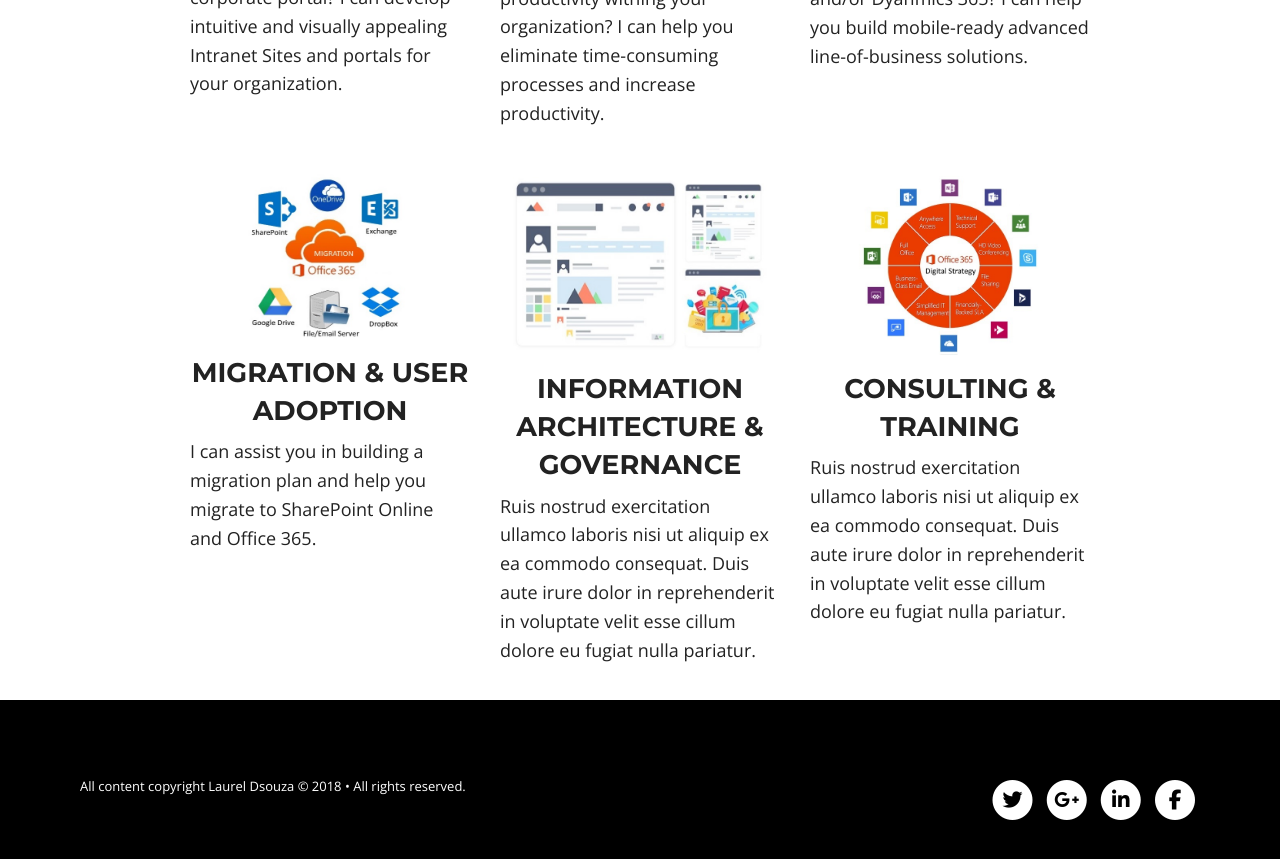
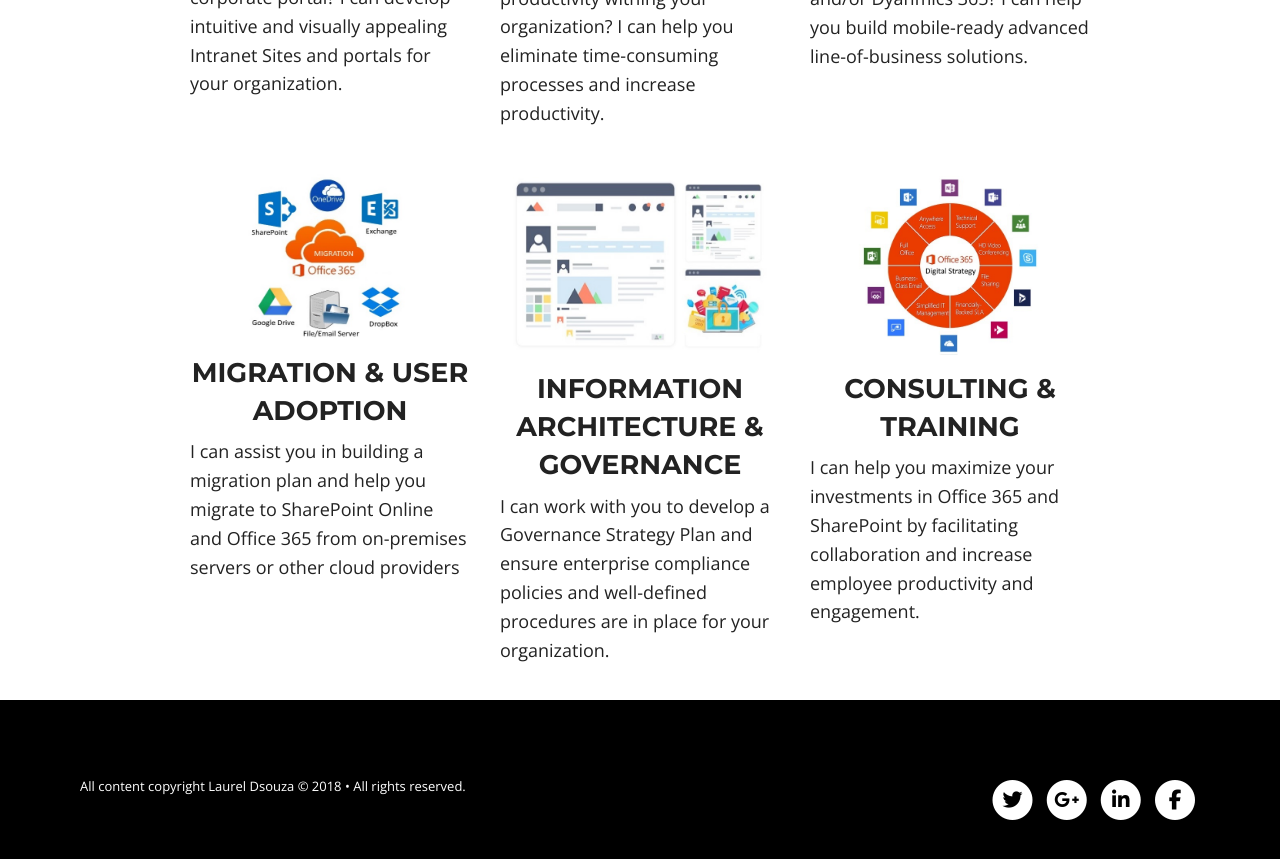
Before and after one commit to ldsouza/ldsouza.github.io, a Jekyll site: the page built from services.md, in a window 1280 px wide and 900 px high, scrolled down 738 px. Shown: the top 859 px of the window. Built offline with Jekyll 4.4.1, drawn with Linux system fonts in a browser that asks for light colours; nearby versions of some CDN libraries; library files that are not in the unit come from our copies.

Commit message:
Update portfolio.html

```diff
--- a/_includes/portfolio.html
+++ b/_includes/portfolio.html
@@ -50,19 +50,22 @@
         <div class="small-12 medium-4 large-4 columns">
                      <img src="{{ site.url }}/images/services/migration1.jpg" alt="IT DELVE">
           <h3 class="title">Migration & User Adoption</h3>
-          <p>I can assist you in building a migration plan and help you migrate to SharePoint Online and Office 365.</p>
+          <p>I can assist you in building a migration plan and help you migrate to SharePoint Online and Office 365 from on-premises
+          servers or other cloud providers</p>
         </div>
 
         <div class="small-12 medium-4 large-4 columns">
          <img src="{{ site.url }}/images/services/info1.jpg" alt="IT DELVE">
           <h3 class="title">Information Architecture & Governance</h3>
-          <p>Ruis nostrud exercitation ullamco laboris nisi ut aliquip ex ea commodo consequat. Duis aute irure dolor in reprehenderit in voluptate velit esse cillum dolore eu fugiat nulla pariatur.</p>
+          <p>I can work with you to develop a Governance Strategy Plan and ensure enterprise compliance policies and
+            well-defined procedures are in place for your organization.</p>
         </div>
 
         <div class="small-12 medium-4 large-4 columns">
               <img src="{{ site.url }}/images/services/training.jpg" alt="IT DELVE">
           <h3 class="title">Consulting & Training</h3>
-          <p>Ruis nostrud exercitation ullamco laboris nisi ut aliquip ex ea commodo consequat. Duis aute irure dolor in reprehenderit in voluptate velit esse cillum dolore eu fugiat nulla pariatur.</p>
+          <p>I can help you maximize your investments in Office 365 and SharePoint by facilitating
+            collaboration and increase employee productivity and engagement.</p>
         </div>
       </div>
 
```
